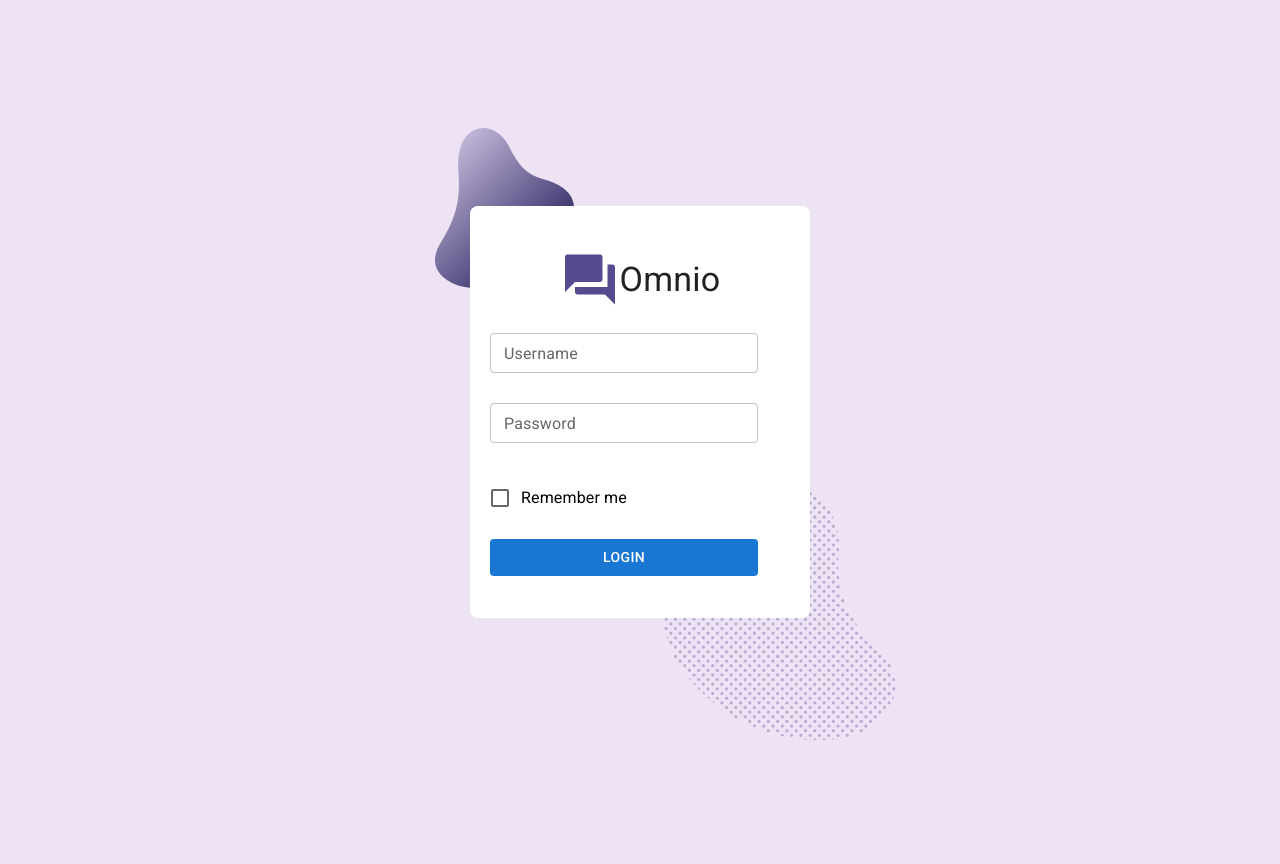
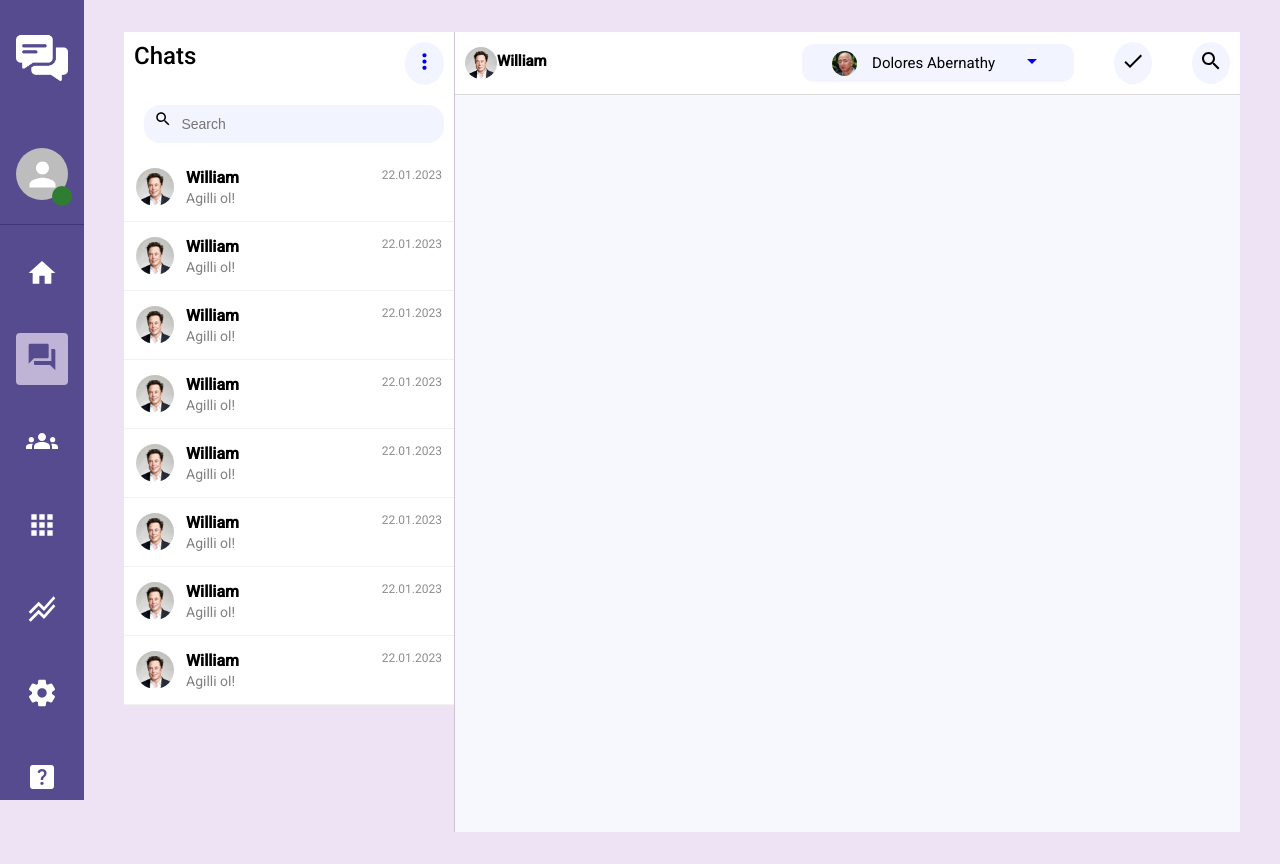
Before and after one commit to aykhanhuseyn/omnio-fed-9, a React (Vite) app: page /mbox in a window 1280 px wide. Before the commit this address led to /login. Before the commit the page ends 800 px from the top, so only its background shows below. Built offline with nearby package versions, Linux system fonts and the light colour scheme.

Commit message:
fix: style of Mbox

```diff
--- a/src/App.tsx
+++ b/src/App.tsx
@@ -12,7 +12,7 @@ const Login = loadable(() => import('./pages/Login'));
 const Forgot = loadable(() => import('./pages/Login'));
 
 const Dashboard = loadable(() => import('./pages/Dashboard'));
-const Mbox = loadable(() => import('./components/Mbox/ContactList'));
+const Mbox = loadable(() => import('./pages/Mbox/index'));
 
 const Settings = loadable(() => import('./pages/Settings/Settings'));
 const Users = loadable(() => import('./pages/Settings/Users/Users'));
@@ -29,15 +29,15 @@ const GeneralProfileSettings = loadable(
 function App() {
 	const isLoggedIn = useSelector(loginSelector);
 
-	if (!isLoggedIn) {
-		return (
-			<Routes>
-				<Route path='login' element={<Login />} />
-				<Route path='forgot' element={<Forgot />} />
-				<Route path='*' element={<Navigate to='login' replace />} />
-			</Routes>
-		);
-	}
+	// if (!isLoggedIn) {
+	// 	return (
+	// 		<Routes>
+	// 			<Route path='login' element={<Login />} />
+	// 			<Route path='forgot' element={<Forgot />} />
+	// 			<Route path='*' element={<Navigate to='login' replace />} />
+	// 		</Routes>
+	// 	);
+	// }
 
 	return (
 		<Layout>
--- a/src/pages/Mbox/ContactList.tsx
+++ b/src/pages/Mbox/ContactList.tsx
@@ -9,7 +9,7 @@ const Container = styled.div`
 	height: 100%;
 	width: 100%;
 	flex: 1;
-	padding: 0px 20px;
+	// padding: 0px 20px;
 	border-right: 1px solid rgba(0, 0, 0, 0.14);
 
 `;
@@ -28,7 +28,7 @@ const Logo = styled.div`
 `;
 
 const BgDotIcon = styled.div`
-	padding: 5px;
+	padding: 7px;
 	background: #f2f4ff;
 	border-radius: 50%;
 `;
@@ -41,6 +41,7 @@ const SearchBox = styled.div`
 
 const SearchContainer = styled.div`
 	display: flex;
+	align-items: center;
 	flex-direction: row;
 	background: #f2f4ff;
 	border-radius: 16px;
@@ -69,7 +70,7 @@ const ContactList = () => {
 				<Logo>Chats</Logo>
 				<BgDotIcon>
 					<a href='#'>
-						<MoreVertOutlinedIcon style={{ fontSize: '20px' }} />
+						<MoreVertOutlinedIcon style={{ fontSize: '25px' }} />
 					</a>
 				</BgDotIcon>
 			</LogoInfoDiv>
@@ -77,7 +78,7 @@ const ContactList = () => {
 			<SearchBox>
 				<SearchContainer>
 					<SearchLogo>
-						<SearchOutlinedIcon style={{ padding: '5px' }} />
+						<SearchOutlinedIcon style={{fontSize: '18px',}}/>
 					</SearchLogo>
 					<SearchInput placeholder='Search' />
 				</SearchContainer>
@@ -87,6 +88,11 @@ const ContactList = () => {
 			<Messages />
 			<Messages />
 			<Messages />
+			<Messages />
+			<Messages />
+			<Messages />
+			<Messages />
+
 		</Container>
 	);
 };
--- a/src/pages/Mbox/Conversation.tsx
+++ b/src/pages/Mbox/Conversation.tsx
@@ -1,6 +1,6 @@
 import styled from 'styled-components';
-import Elon from '../../public/profile/elon.jpeg';
-import Jeff from '../../public/profile/jeff.jpeg';
+import Elon from '../../../public/profile/elon.jpeg';
+import Jeff from '../../../public/profile/jeff.jpeg';
 import CheckOutlinedIcon from '@mui/icons-material/CheckOutlined';
 import SearchOutlinedIcon from '@mui/icons-material/SearchOutlined';
 import ArrowDropDownOutlinedIcon from '@mui/icons-material/ArrowDropDownOutlined';
@@ -9,7 +9,7 @@ import ArrowDropDownOutlinedIcon from '@mui/icons-material/ArrowDropDownOutlined
 const Container = styled.div`
 	display: flex;
 	flex-direction: column;
-	height: 100%;
+	height: 100vh;
 	flex: 3;
 	background: #f7f8fd;
 `;
@@ -24,10 +24,10 @@ const ProfileHeader = styled.div`
 	padding: 10px;
 `;
 
-const LeftSide = styled.div`
-	display: flex;
-	flex-direction: column;
-`;
+// const LeftSide = styled.div`
+// 	display: flex;
+// 	flex-direction: column;
+// `;
 
 const ContactInfo = styled.div`
 	display: flex;
@@ -52,13 +52,6 @@ const RightSide = styled.div`
 	align-items: center;
 `;
 
-const OkeyIcon = styled.img`
-	width: 20px;
-	height: 20px;
-	bakcground: transparent;
-	border-radius: 50%;
-	// margin: 0 30px 0px 30px;
-`;
 
 const BgIcon = styled.div`
 	padding: 7px;
@@ -85,12 +78,12 @@ function Conversation() {
 	return (
 		<Container>
 			<ProfileHeader>
-				<LeftSide>
+				{/* <LeftSide> */}
 					<ContactInfo>
 						<ProfileImage src={Elon} />
 						<ProfileName>William</ProfileName>
 					</ContactInfo>
-				</LeftSide>
+				{/* </LeftSide> */}
 
 				<RightSide>
 					<ProfileBar>
@@ -105,7 +98,7 @@ function Conversation() {
 							Dolores Abernathy
 						</ProfileName>
 						<a href='#'>
-							<ArrowDropDownOutlinedIcon style={{ width: '18px' }} />
+							<ArrowDropDownOutlinedIcon/>
 						</a>
 					</ProfileBar>
 
--- a/src/pages/Mbox/index.tsx
+++ b/src/pages/Mbox/index.tsx
@@ -1,24 +1,24 @@
 import ContactList from './ContactList'
 import Conversation from './Conversation'
-import Messages from './Messages'
 import styled from 'styled-components';
+
 
 
 const Container = styled.div`
   display: flex;
-  flex-direction: row;
+  // flex-direction: row;
+  width: 100%;
   height: 100vh;
-  width: 100%;
 `;
 
 function index() {
   return (
 
     <Container>
+    <ContactList />
     <Conversation />
-    <Messages />
-    <ContactList />
     </Container>
+
 
 
   )
```
